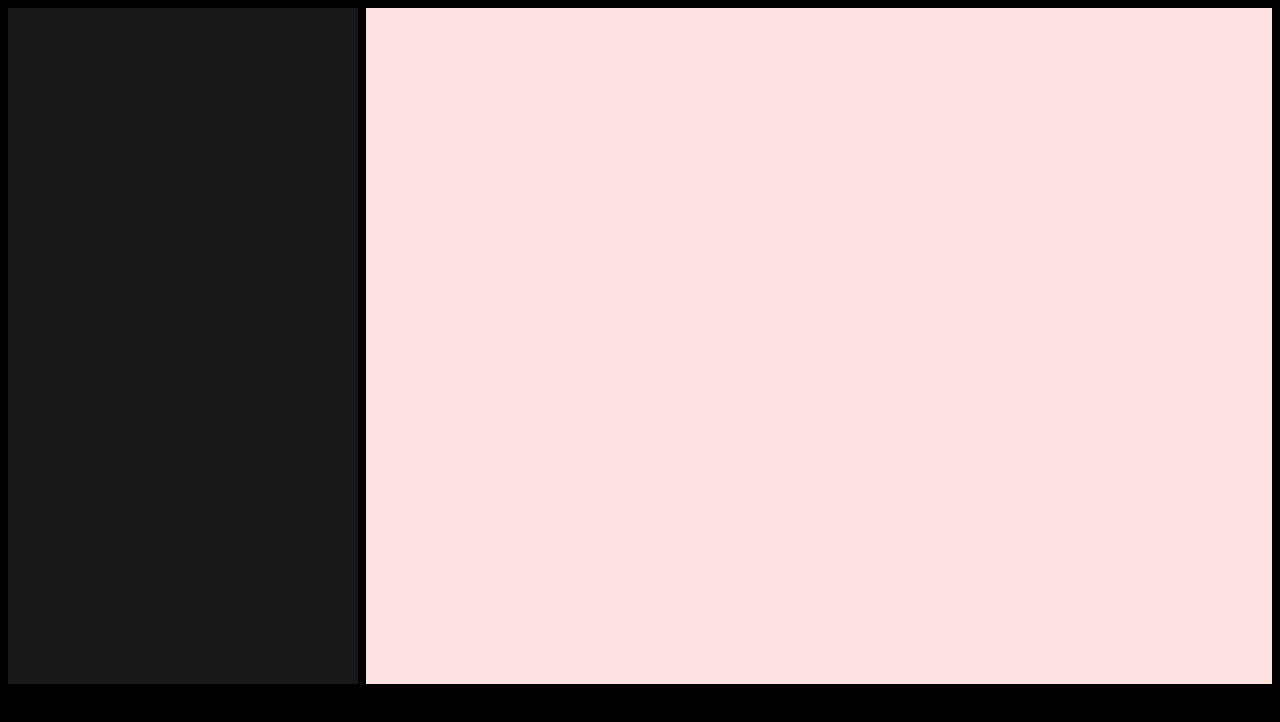
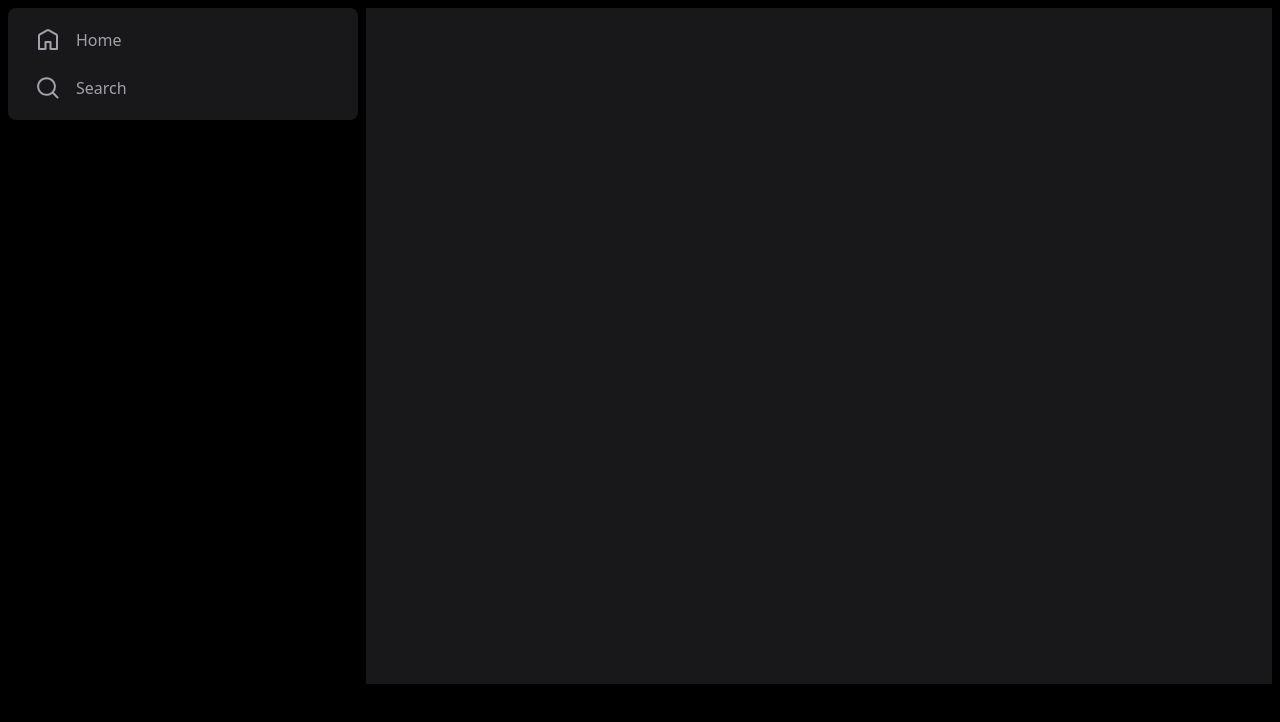
Before and after one commit to GSBenevento/spotify-clone, an Astro site: page / in a window 1280 px wide. Built offline with nearby package versions, Linux system fonts and the light colour scheme; Astro itself is replaced by a stand-in of ours.

Commit message:
sidemunu

```diff
--- a/src/components/AsideMenu.astro
+++ b/src/components/AsideMenu.astro
@@ -0,0 +1,22 @@
+---
+import LibraryIcon from '../icons/Library.astro';
+import HomeIcon from '../icons/Home.astro';
+import SearchIcon from '../icons/Search.astro';
+import SideMenuItem from '../components/SideMenu.astro';
+---
+
+<nav class='flex flex-col flex-1 gap-2'>
+	<div class='bg-zinc-900 rounded-lg p-2'>
+		<ul>
+			<SideMenuItem href='/'>
+				<HomeIcon />
+				 Home
+			</SideMenuItem>
+
+			<SideMenuItem href='/#'>
+				<SearchIcon />
+				 Search
+			</SideMenuItem>
+		</ul>
+	</div>
+</nav>
--- /dev/null
+++ b/src/components/SideMenu.astro
@@ -0,0 +1,15 @@
+---
+interface Props {
+	href?: string;
+}
+
+const { href } = Astro.props;
+---
+
+<li>
+	<a
+		class='flex gap-4 text-zinc-400 hover:text-zonc-100 items-center py-3 px-5 font-medium transition duration-300'
+		href={href}>
+		<slot />
+	</a>
+</li>
--- a/src/layouts/Layout.astro
+++ b/src/layouts/Layout.astro
@@ -19,11 +19,10 @@ const { title } = Astro.props;
 	</head>
 	<body>
 		<div id='app' class='relative h-screen p-2 gap-2'>
-			<aside
-				class='[grid-area:aside] flex-xol flex bg-zinc-900 overflow-y-auto'>
+			<aside class='[grid-area:aside] flex-col flex overflow-y-auto'>
 				<AsideMenu />
 			</aside>
-			<main class='[grid-area:main] bg-red-100'></main>
+			<main class='[grid-area:main] bg-zinc-900 overflow-y-auto'></main>
 			<footer class='[grid-area:player] rounded-lg min-h-[100px]'></footer>
 		</div>
 		<slot />
```
